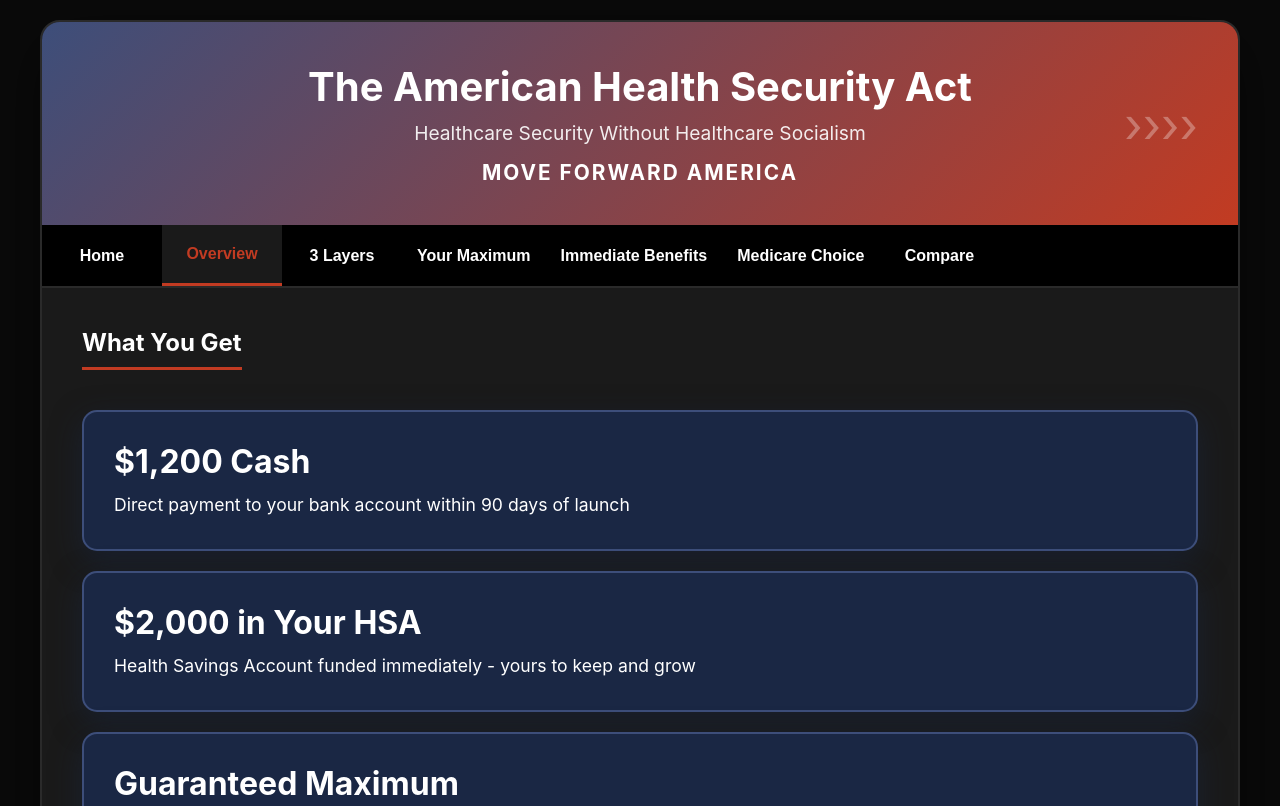
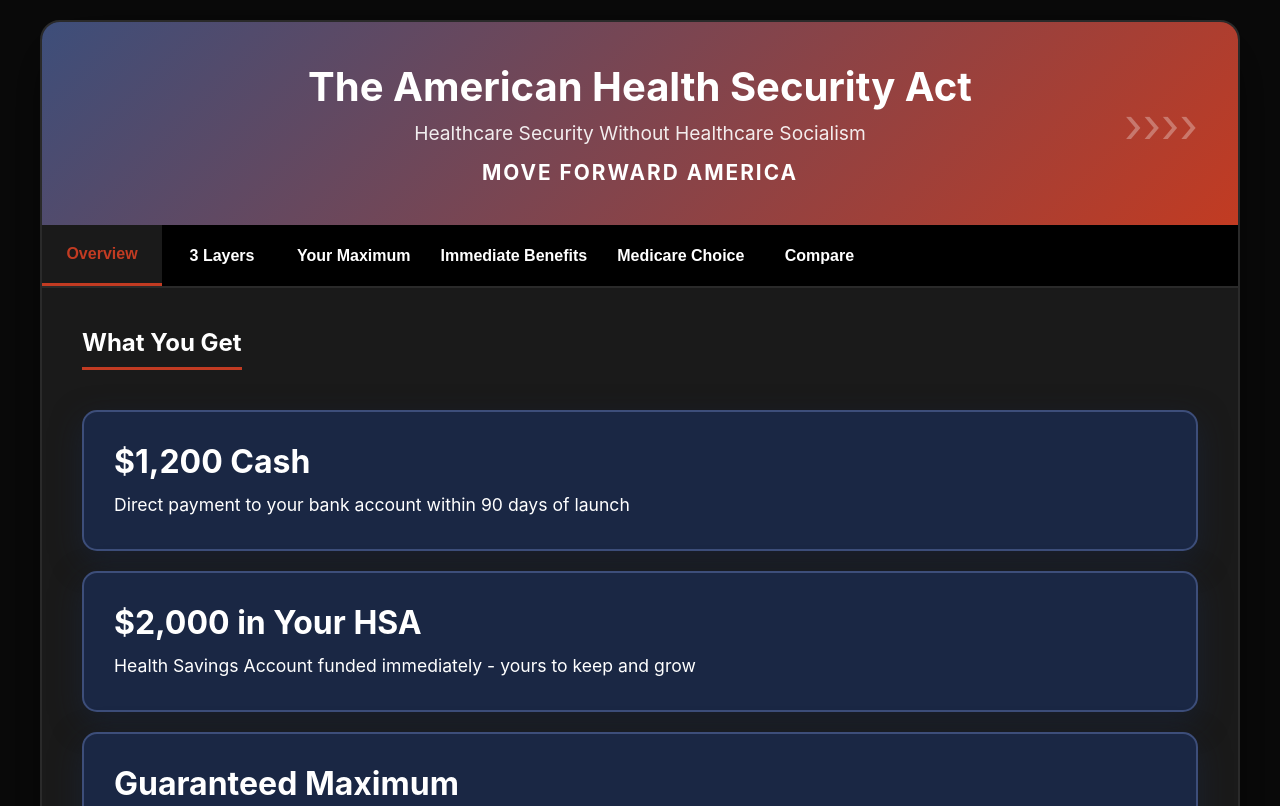
Before and after one commit to forward-america/moveforwardamerica.github.io, a plain HTML site: page ahsa_interactive.html in a window 1280 px wide. Shown: the top 806 px of the page. Drawn offline with Linux system fonts and the light colour scheme.

Commit message:
Removed Home Button

```diff
--- a/ahsa_interactive.html
+++ b/ahsa_interactive.html
@@ -683,7 +683,6 @@
         </div>
 
         <div class="navigation">
-            <button class="nav-btn" onclick="window.location.href='https://move-forward-america.org/'">Home</button>
             <button class="nav-btn active" onclick="showSection(0)">Overview</button>
             <button class="nav-btn" onclick="showSection(1)">3 Layers</button>
             <button class="nav-btn" onclick="showSection(2)">Your Maximum</button>
```
Also changed, not shown: aoa_interactive.html (+0 -1 lines), apa_interactive.html (+0 -1 lines), ara_interactive.html (+0 -1 lines), homestead_interactive.html (+0 -1 lines), 1 other file.
